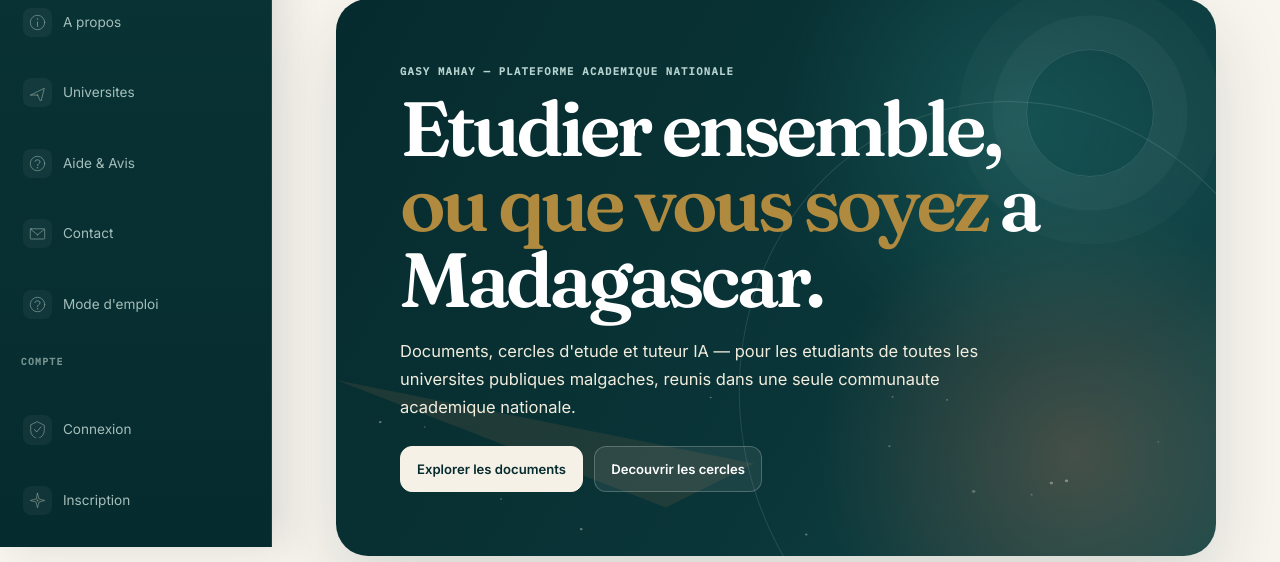
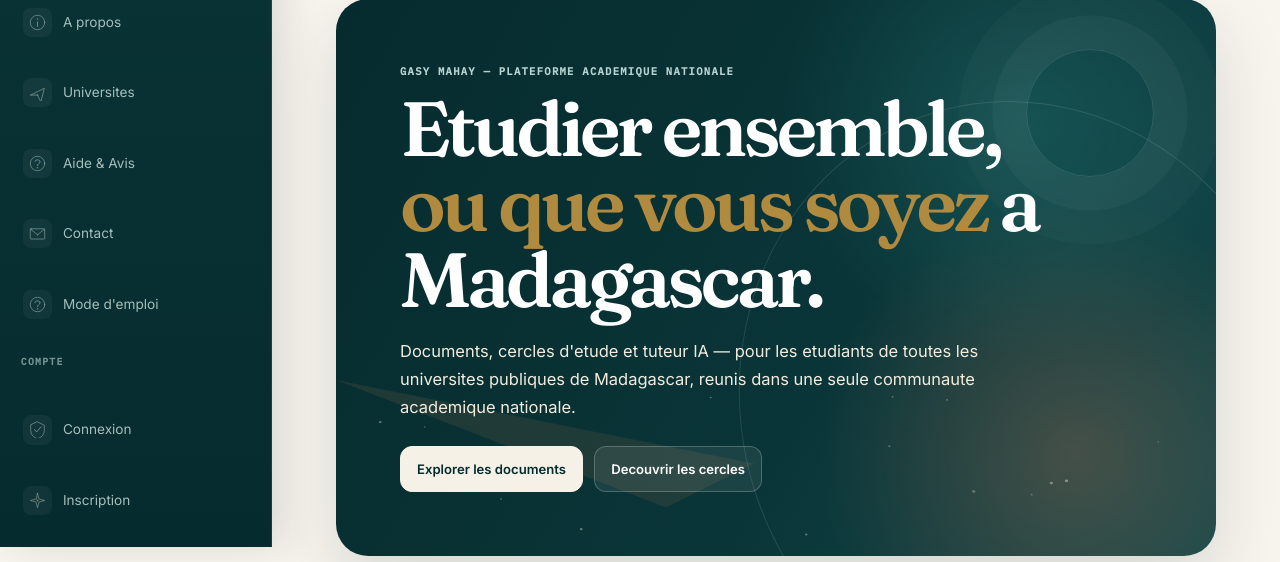
Before and after one commit to jakejohnson0796-glitch/mahay-toamasina, a FastAPI app: page / in a window 1280 px wide. Shown: the part 253-815 px from the top of the page. Run offline with FastAPI, Linux system fonts and the light colour scheme; data that the repository does not hold is empty; parts of the project's set-up code (start-up, migrations or seed data) failed here and were passed over.

Commit message:
brand: employer Malagasy et Madagascar sur l'accueil

```diff
--- a/app/templates/index.html
+++ b/app/templates/index.html
@@ -1,5 +1,5 @@
 {% extends "base.html" %}
-{% block titre %}Gasy Mahay — Le reseau academique des etudiants malgaches{% endblock %}
+{% block titre %}Gasy Mahay — Le reseau academique des etudiants malagasy{% endblock %}
 {% block main_classe %}main-clair main-clair-pleine-largeur{% endblock %}
 {% block contenu %}
 <div class="contenu-clair">
@@ -9,7 +9,7 @@
   <h1>Etudier ensemble,<br><em>ou que vous soyez</em> a Madagascar.</h1>
   <p class="sous-titre">
     Documents, cercles d'etude et tuteur IA — pour les etudiants de toutes
-    les universites publiques malgaches, reunis dans une seule communaute
+    les universites publiques de Madagascar, reunis dans une seule communaute
     academique nationale.
   </p>
   <div class="cta-groupe">
```
